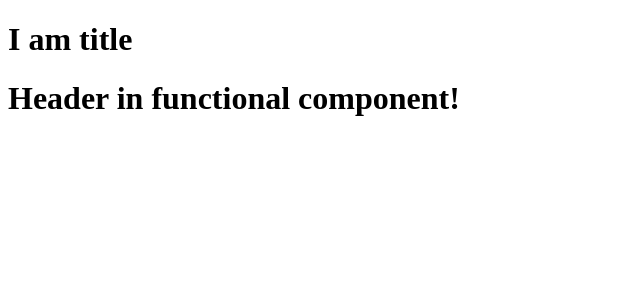
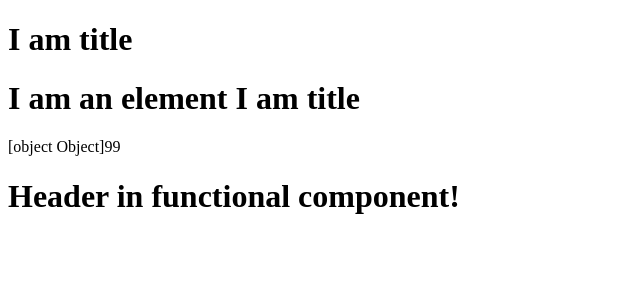
Before and after one commit to Nvinod007/ReactExploration, a React (Vite) app: page / in a window 1280 px wide. Shown: the top 300 px of the page, without its empty margins (0-640 px from the left). Built offline with nearby package versions, Linux system fonts and the light colour scheme.

Commit message:
playing with the elements and components

```diff
--- a/App.js
+++ b/App.js
@@ -3,17 +3,30 @@ import ReactDOM from 'react-dom/client';
 
 const root = ReactDOM.createRoot(document.getElementById('root'))
 
+const element = <span>I am an element </span>
 const Title = ()=>{
   return <h1>I am title</h1>
 }
+const TitleElement = (<h1>{element}I am title</h1>)
+const value = 99
+
 /**
  *
  * @returns Browser will never know about components EOD it is a piece of HTML
+ * ? Component composition wraping component into another component
+ * * Component inside an Elemnt ==> valid
+ * * Element inside a Component ==> valid
+ * * Element inside an Elemnt ==> valid
+ * * Component inside a Component ==> valid
+ *
  */
 const HeadComponent = ()=>{
   return (
     <div>
       <Title/>
+      {/* IN JSX WE CAN WRITE JS BY USING '{}' */}
+      {TitleElement}
+      {TitleElement + value}
       <h1>Header in functional component!</h1>
     </div>
     )
```
